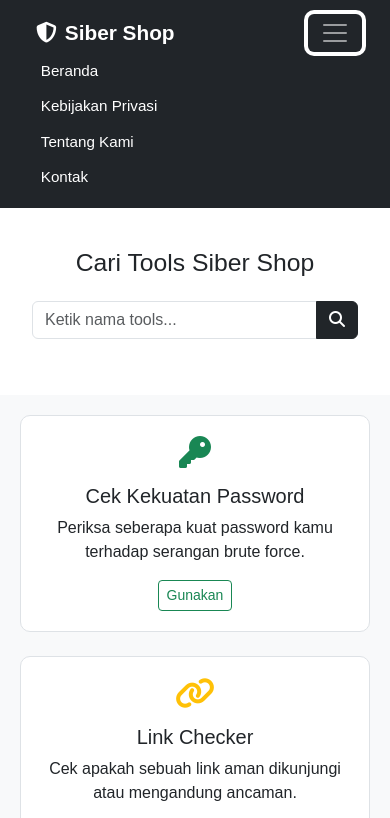
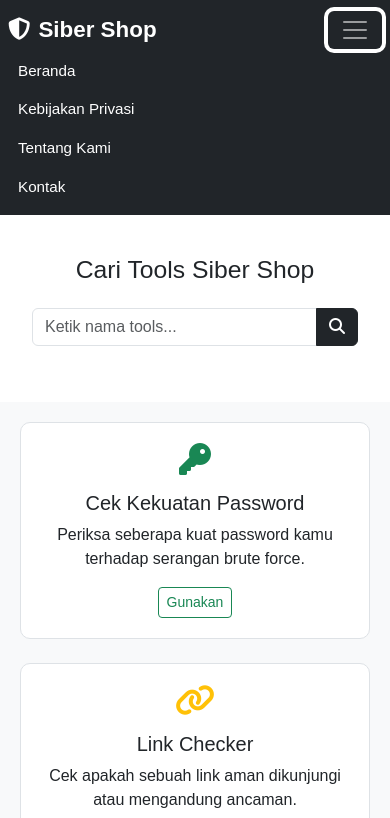
Before and after one commit to sibershopstore/tools, a plain HTML site: page index.html in a window 390 px wide. Both pictures are taken after a click on the button 335 px from the left and 32 px from the top of the page. Shown: the top 818 px of the page. Drawn offline with nearby package versions, Linux system fonts and the light colour scheme.

Commit message:
Update index.html

```diff
--- a/index.html
+++ b/index.html
@@ -16,9 +16,49 @@
       min-height: 100vh;
       font-family: 'Poppins', sans-serif;
     }
-    main {
-      flex: 1;
+    main { flex: 1; }
+    /* === Header (Aligned Left) === */
+    .navbar {
+      background-color: #212529;
+      padding: 0.5rem 0;
     }
+    .navbar .container {
+      padding-left: 0.75rem;
+      padding-right: 0.75rem;
+    }
+    .navbar-brand {
+      font-size: 1.4rem;
+      font-weight: bold;
+      color: #fff !important;
+      padding-left: 0;
+    }
+    .navbar-toggler {
+      border: none;
+      color: #fff;
+    }
+    .nav-link {
+      color: #fff !important;
+      font-size: 1rem;
+      padding: 8px 15px;
+    }
+    .nav-link:hover,
+    .nav-link.active {
+      color: #adb5bd !important;
+    }
+    @media (max-width: 576px) {
+      .navbar .container {
+        padding-left: 0.5rem;
+        padding-right: 0.5rem;
+      }
+      .navbar-brand { font-size: 1.4rem; }
+      .nav-link { font-size: 0.95rem; padding: 8px 10px; }
+    }
+    /* === Search Section & Tools List === */
+    .search-section {
+      padding: 40px 20px;
+      background-color: #ffffff;
+    }
+    .tools-list { padding: 20px; }
     .tool-card {
       border: 1px solid #dee2e6;
       border-radius: 10px;
@@ -30,52 +70,13 @@
       box-shadow: 0 0 10px rgba(0,0,0,0.1);
       transform: translateY(-5px);
     }
-
-    /* === Header (disesuaikan) === */
-    .navbar {
-      background-color: #212529;
-      padding: .75rem 1rem;
-    }
-    .navbar-brand {
-      font-size: 1.5rem;
-      font-weight: bold;
-      color: #fff !important;
-      padding-left: 1rem;
-    }
-    .navbar-toggler {
-      border: none;
-      color: #fff;
-    }
-    .nav-link {
-      color: #fff !important;
-      font-size: 1rem;
-      padding: .5rem 1rem;
-    }
-    .nav-link:hover,
-    .nav-link.active {
-      color: #adb5bd !important;
-    }
-    @media (max-width: 576px) {
-      .navbar-brand { font-size: 1.3rem; padding-left: .5rem; }
-      .nav-link { font-size: .95rem; padding: .4rem .8rem; }
-    }
-
     /* === Footer === */
     footer {
       background-color: #212529;
       color: #fff;
       text-align: center;
       padding: 20px 0;
-      font-size: .9rem;
-    }
-
-    /* === Search Section & Tools List === */
-    .search-section {
-      padding: 40px 20px;
-      background-color: #ffffff;
-    }
-    .tools-list {
-      padding: 20px;
+      font-size: 0.9rem;
     }
   </style>
 </head>
@@ -119,8 +120,6 @@
     <!-- Tools List -->
     <section class="tools-list container">
       <div class="row g-4" id="toolsContainer">
-
-        <!-- Tool 1 -->
         <div class="col-md-4 tool-item">
           <div class="tool-card text-center">
             <i class="fa-solid fa-key fa-2x mb-3 text-success"></i>
@@ -129,8 +128,6 @@
             <a href="password-checker.html" class="btn btn-sm btn-outline-success">Gunakan</a>
           </div>
         </div>
-
-        <!-- Tool 2 -->
         <div class="col-md-4 tool-item">
           <div class="tool-card text-center">
             <i class="fa-solid fa-link fa-2x mb-3 text-warning"></i>
@@ -139,8 +136,6 @@
             <a href="link-checker.html" class="btn btn-sm btn-outline-warning">Gunakan</a>
           </div>
         </div>
-
-        <!-- Tool 3 -->
         <div class="col-md-4 tool-item">
           <div class="tool-card text-center">
             <i class="fa-solid fa-envelope fa-2x mb-3 text-primary"></i>
@@ -149,8 +144,6 @@
             <a href="email-breach.html" class="btn btn-sm btn-outline-primary">Gunakan</a>
           </div>
         </div>
-
-        <!-- Tool 4 -->
         <div class="col-md-4 tool-item">
           <div class="tool-card text-center">
             <i class="fa-solid fa-user-xmark fa-2x mb-3 text-danger"></i>
@@ -159,8 +152,6 @@
             <a href="account-checker.html" class="btn btn-sm btn-outline-danger">Gunakan</a>
           </div>
         </div>
-
-        <!-- Tool 5 -->
         <div class="col-md-4 tool-item">
           <div class="tool-card text-center">
             <i class="fa-solid fa-shield-virus fa-2x mb-3 text-secondary"></i>
@@ -169,8 +160,6 @@
             <a href="url-scanner.html" class="btn btn-sm btn-outline-secondary">Gunakan</a>
           </div>
         </div>
-
-        <!-- Tool 6 -->
         <div class="col-md-4 tool-item">
           <div class="tool-card text-center">
             <i class="fa-solid fa-globe fa-2x mb-3 text-info"></i>
@@ -179,8 +168,6 @@
             <a href="whois-checker.html" class="btn btn-sm btn-outline-info">Gunakan</a>
           </div>
         </div>
-
-        <!-- Tool 7 -->
         <div class="col-md-4 tool-item">
           <div class="tool-card text-center">
             <i class="fa-solid fa-file-invoice-dollar fa-2x mb-3 text-success"></i>
@@ -189,8 +176,6 @@
             <a href="invoice-generator.html" class="btn btn-sm btn-outline-success">Gunakan</a>
           </div>
         </div>
-
-        <!-- Tool 8 -->
         <div class="col-md-4 tool-item">
           <div class="tool-card text-center">
             <i class="fa-brands fa-whatsapp fa-2x mb-3 text-success"></i>
@@ -199,17 +184,14 @@
             <a href="wa-generator.html" class="btn btn-sm btn-outline-success">Gunakan</a>
           </div>
         </div>
-
-        <!-- Tool 9 -->
         <div class="col-md-4 tool-item">
           <div class="tool-card text-center">
             <i class="fa-solid fa-font fa-2x mb-3 text-primary"></i>
             <h5>Text Case Converter</h5>
-            <p>Ubah teks ke berbagai format: uppercase, lowercase, capitalized, dan sentence case.</p>
+            <p>Ubah teks ke berbagai format huruf: uppercase, lowercase, capitalized, dan sentence case.</p>
             <a href="text-case-converter.html" class="btn btn-sm btn-outline-primary">Gunakan</a>
           </div>
         </div>
-
       </div>
     </section>
   </main>
```
